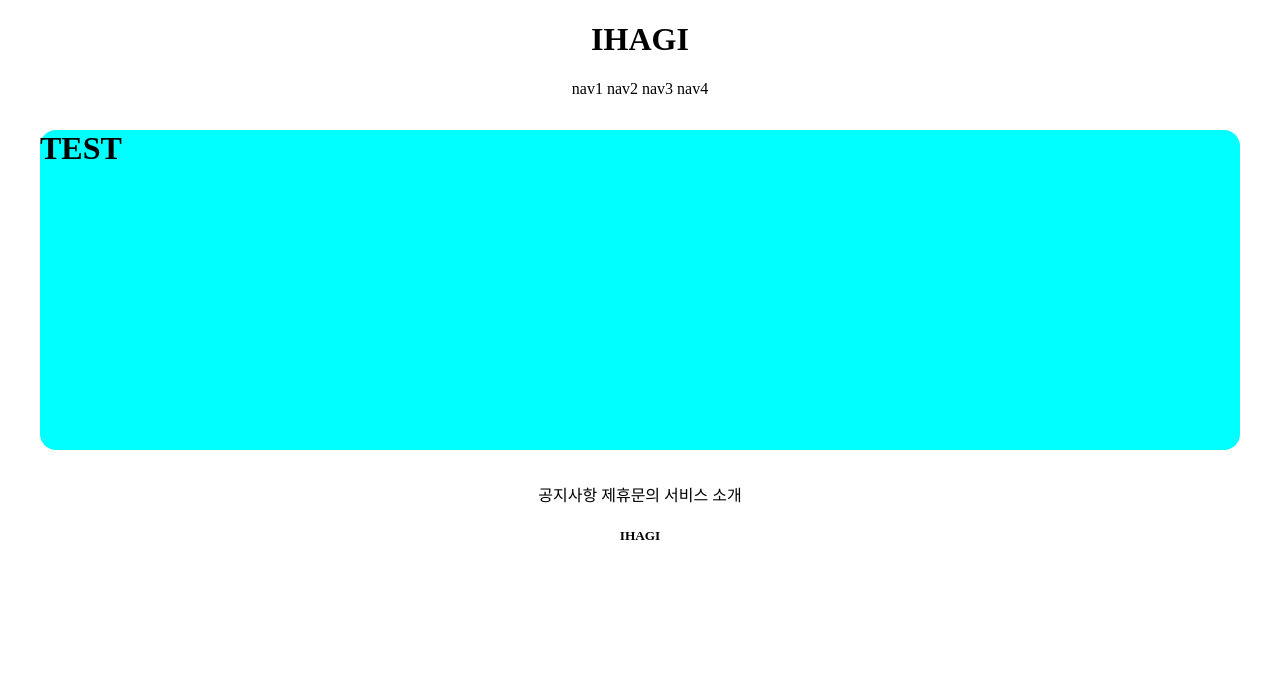
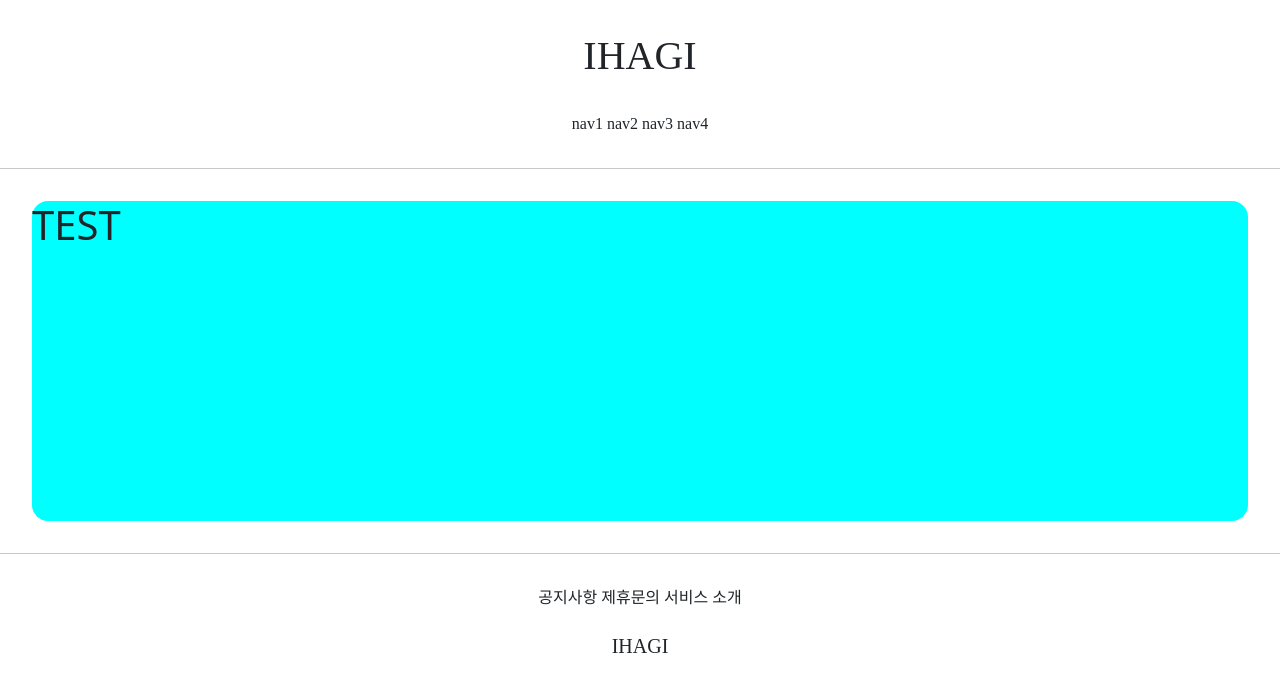
Before and after one commit to IHAGI-c/super-system, a Django app: page /accounts/hello_world/ in a window 1280 px wide. Shown: the top 692 px of the page. Run offline with Django 3.2, Linux system fonts and the light colour scheme; parts of the project's set-up code (start-up, migrations or seed data) failed here and were passed over.

Commit message:
7/5 class_2_4

```diff
--- a/templates/base_2.html
+++ b/templates/base_2.html
@@ -7,8 +7,13 @@
 
 {% include 'header.html' %}
 
+<hr>
+
+
 {% block content %}
 {% endblock %}
+
+<hr>
 
 
 {% include 'footer.html' %}
--- a/templates/footer.html
+++ b/templates/footer.html
@@ -1,11 +1,11 @@
 <div style="text-align: center">
 
-    <div>
+    <div style="margin-top: 2rem;font-family: 'Noto Serif KR', serif;">
         <span>공지사항</span>
         <span>제휴문의</span>
         <span>서비스 소개</span>
     </div>
-    <div>
+    <div style="margin: 1.5rem 0;font-family: 'Noto Serif KR', serif;">
         <h5>IHAGI</h5>
     </div>
 </div>
--- a/templates/head.html
+++ b/templates/head.html
@@ -1,4 +1,13 @@
 <head>
     <meta charset="UTF-8">
     <title>Title</title>
+
+    {# BOOTSTRAP LINK #}
+    <link href="https://cdn.jsdelivr.net/npm/bootstrap@5.0.2/dist/css/bootstrap.min.css" rel="stylesheet"
+          integrity="sha384-EVSTQN3/azprG1Anm3QDgpJLIm9Nao0Yz1ztcQTwFspd3yD65VohhpuuCOmLASjC" crossorigin="anonymous">
+
+    {#  GOOGLE FONTS LINK  #}
+    <link rel="preconnect" href="https://fonts.googleapis.com">
+    <link rel="preconnect" href="https://fonts.gstatic.com" crossorigin>
+    <link href="https://fonts.googleapis.com/css2?family=Noto+Serif+KR:wght@200&display=swap" rel="stylesheet">
 </head>
--- a/templates/header.html
+++ b/templates/header.html
@@ -1,9 +1,9 @@
 <div style="text-align: center">
 
-    <div>
+    <div style="margin: 2rem 0;font-family: 'Noto Serif KR', serif;">
         <h1>IHAGI</h1>
     </div>
-    <div>
+    <div style="margin-bottom: 2rem; font-family: 'Noto Serif KR', serif;">
         <span>nav1</span>
         <span>nav2</span>
         <span>nav3</span>
```
